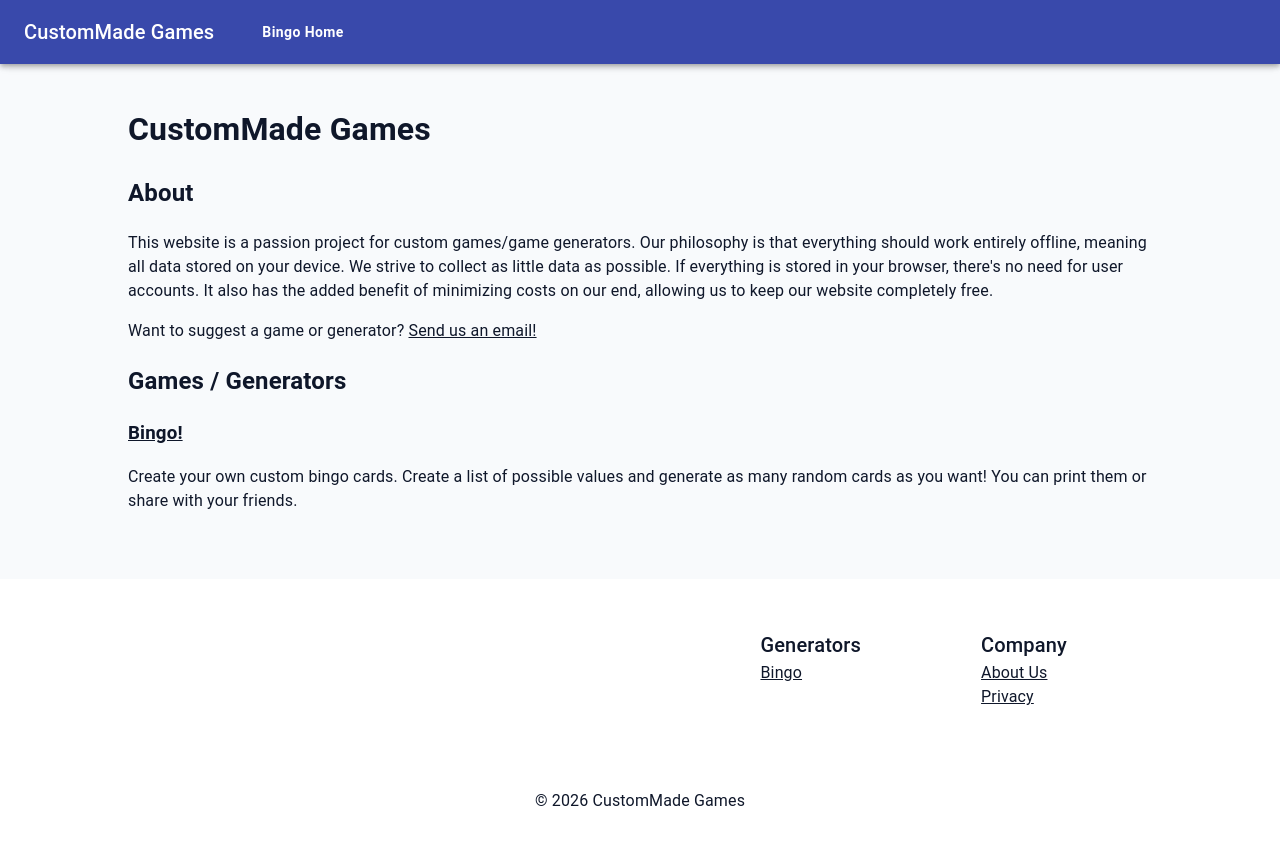
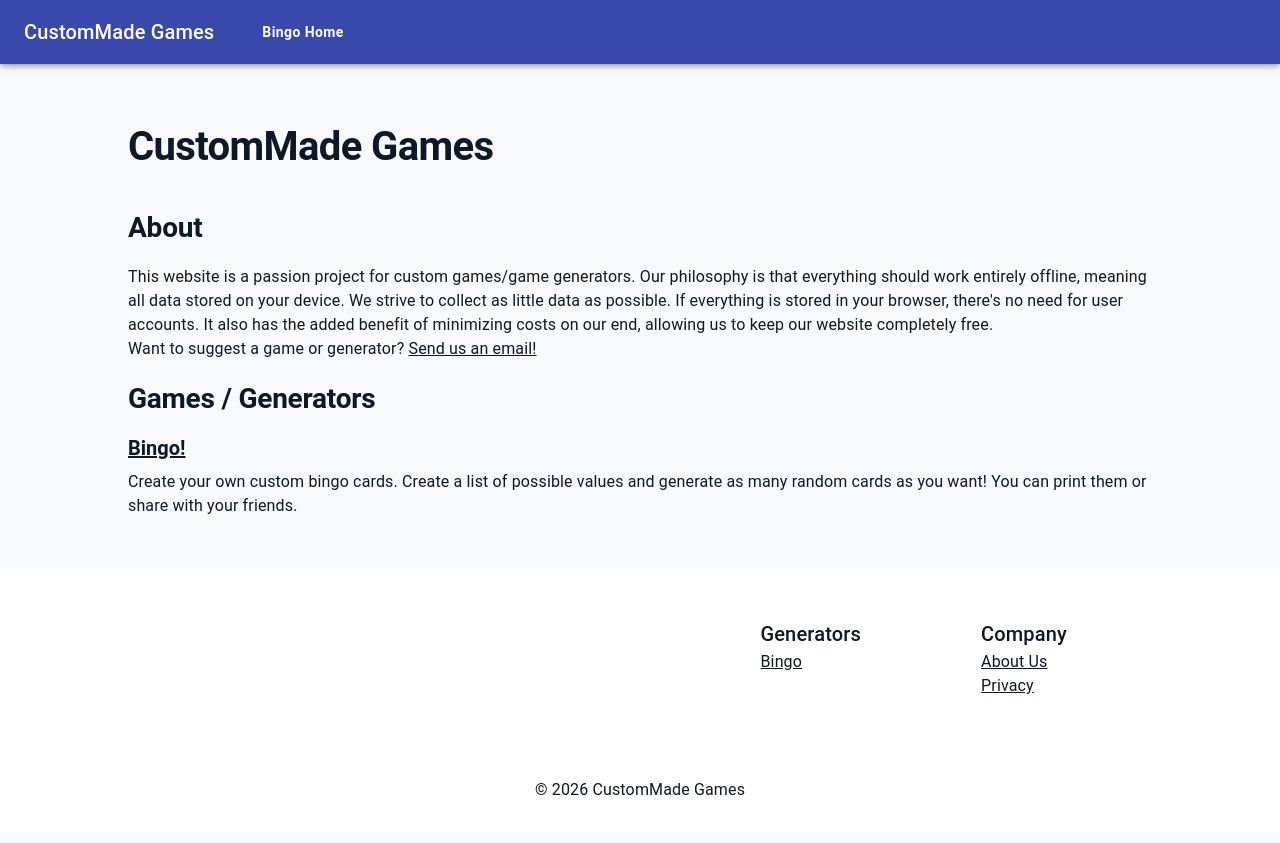
Before and after one commit to hagensv-web/games, a Next.js app: page / in a window 1280 px wide. Built offline with nearby package versions, Linux system fonts and the light colour scheme; what @mui/material-nextjs would draw is missing.

Commit message:
use typography

```diff
--- a/src/app/page.tsx
+++ b/src/app/page.tsx
@@ -2,6 +2,7 @@ import { bingoHome } from "@/utility/bingo/navigation";
 import Link from "next/link";
 import Box from "@mui/material/Box";
 import { Metadata } from "next";
+import Typography from "@mui/material/Typography";
 
 export const unstable_runtimeJS = false;
 
@@ -18,13 +19,13 @@ export default function Home() {
   return (
     <Box sx={{ margin: { xs: "0 5%", md: "0 10% "}}}>
       <main>
-        <h1>CustomMade Games</h1>
-          <h2>About</h2>
-          <p>This website is a passion project for custom games/game generators. Our philosophy is that everything should work entirely offline, meaning all data stored on your device. We strive to collect as little data as possible. If everything is stored in your browser, there's no need for user accounts. It also has the added benefit of minimizing costs on our end, allowing us to keep our website completely free.</p>
-          <p>Want to suggest a game or generator? <Link href={"mailto:contact@custommade.games"}>Send us an email!</Link></p>
-          <h2>Games / Generators</h2>
-          <h3><Link href={bingoHome()}>Bingo!</Link></h3>
-          <p>Create your own custom bingo cards. Create a list of possible values and generate as many random cards as you want! You can print them or share with your friends.</p>
+        <Typography variant="h1">CustomMade Games</Typography>
+          <Typography variant="h2">About</Typography>
+          <Typography variant="body1">This website is a passion project for custom games/game generators. Our philosophy is that everything should work entirely offline, meaning all data stored on your device. We strive to collect as little data as possible. If everything is stored in your browser, there's no need for user accounts. It also has the added benefit of minimizing costs on our end, allowing us to keep our website completely free.</Typography>
+          <Typography variant="body1">Want to suggest a game or generator? <Link href={"mailto:contact@custommade.games"}>Send us an email!</Link></Typography>
+          <Typography variant="h2">Games / Generators</Typography>
+          <Typography variant="h3"><Link href={bingoHome()}>Bingo!</Link></Typography>
+          <Typography variant="body1">Create your own custom bingo cards. Create a list of possible values and generate as many random cards as you want! You can print them or share with your friends.</Typography>
       </main>
     </Box>
   )
```
